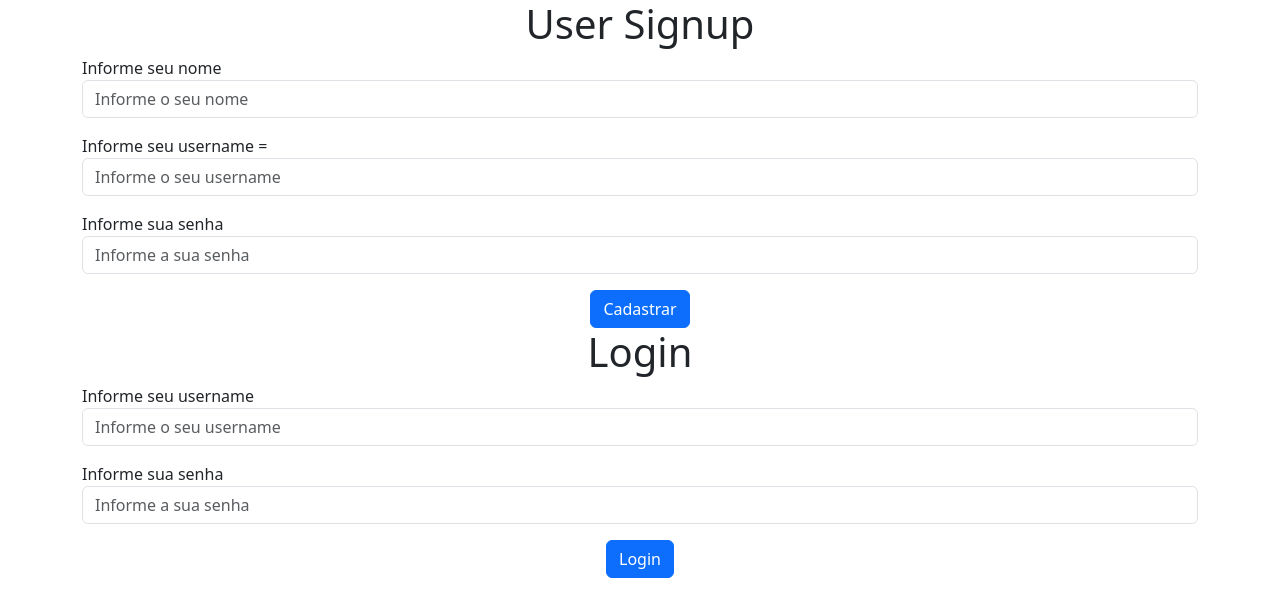
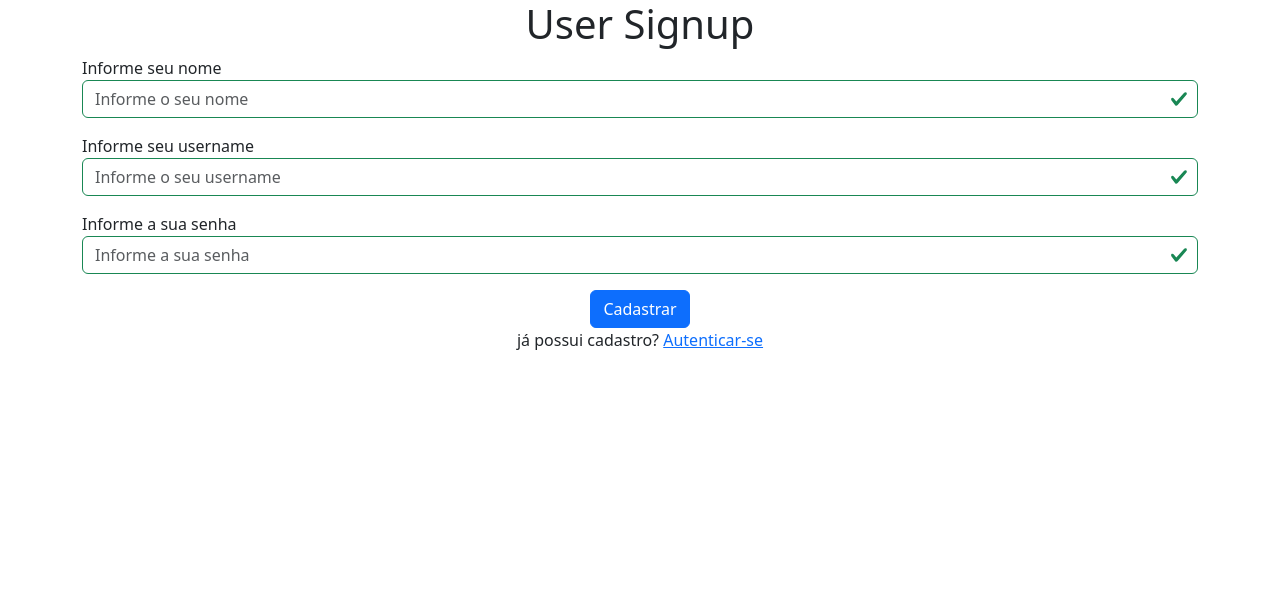
Before and after one commit to viniciuspegorini/pw25s-2023-1, a React (Vite) app in the folder aula1/client/: page /signup in a window 1280 px wide. Shown: the top 616 px of the page. Built offline with nearby package versions, Linux system fonts and the light colour scheme.

Commit message:
Criando o componente ButtonWithProgress e Input e adicionando Rotas com react-router-dom

```diff
--- a/aula1/client/package.json
+++ b/aula1/client/package.json
@@ -11,7 +11,8 @@
   "dependencies": {
     "axios": "^1.3.5",
     "react": "^18.2.0",
-    "react-dom": "^18.2.0"
+    "react-dom": "^18.2.0",
+    "react-router-dom": "^6.11.1"
   },
   "devDependencies": {
     "@types/react": "^18.0.28",
--- a/aula1/client/src/App.tsx
+++ b/aula1/client/src/App.tsx
@@ -1,34 +1,10 @@
-import { useState } from 'react'
-import reactLogo from './assets/react.svg'
-import viteLogo from '/vite.svg'
-import './App.css'
+import { SignRoutes } from "./routes/SignRoutes"
 
 function App() {
-  const [count, setCount] = useState(0)
-
   return (
-    <div className="App">
-      <div>
-        <a href="https://vitejs.dev" target="_blank">
-          <img src={viteLogo} className="logo" alt="Vite logo" />
-        </a>
-        <a href="https://reactjs.org" target="_blank">
-          <img src={reactLogo} className="logo react" alt="React logo" />
-        </a>
-      </div>
-      <h1>Vite + React + TESTE AULA PW25S</h1>
-      <div className="card">
-        <button onClick={() => setCount((count) => count + 1)}>
-          count is {count}
-        </button>
-        <p>
-          Edit <code>src/App.tsx</code> and save to test HMR
-        </p>
-      </div>
-      <p className="read-the-docs">
-        Click on the Vite and React logos to learn more
-      </p>
-    </div>
+    <>
+      <SignRoutes />
+    </>
   )
 }
 
--- /dev/null
+++ b/aula1/client/src/components/ButtonWithProgress/index.tsx
@@ -0,0 +1,31 @@
+interface IButtonWithProgressProps {
+  className: string;
+  disabled: boolean;
+  onClick: () => void;
+  pendingApiCall: boolean;
+  text: string;
+}
+
+export function ButtonWithProgress({
+  className,
+  disabled,
+  onClick,
+  pendingApiCall,
+  text,
+}: IButtonWithProgressProps) {
+  return (
+    <button
+      className={className || "btn btn-primary"}
+      disabled={disabled}
+      onClick={onClick}
+    >
+      {pendingApiCall && (
+        <div
+          className="spinner-border text-light-spinner spinner-border-sm mr-sm-1"
+          role="status"
+        ></div>
+      )}
+      {text || "Salvar"}
+    </button>
+  );
+}
--- /dev/null
+++ b/aula1/client/src/components/Input/index.tsx
@@ -0,0 +1,44 @@
+import { ChangeEvent } from "react";
+
+interface IInputProps {
+  label: string;
+  className: string;
+  hasError: boolean;
+  type: string;
+  placeholder: string;
+  name: string;
+  value: string;
+  error: string;
+  onChange: (event: ChangeEvent<HTMLInputElement>) => void;
+}
+
+export function Input({
+  label,
+  className,
+  hasError,
+  type,
+  placeholder,
+  name,
+  value,
+  error,
+  onChange,
+}: IInputProps) {
+  let inputClassName = className;
+  if (hasError != undefined) {
+    inputClassName += hasError ? " is-invalid" : " is-valid";
+  }
+  return (
+    <>
+      <label>{label}</label>
+      <input
+        className={inputClassName}
+        type={type || "text"}
+        placeholder={placeholder}
+        name={name}
+        value={value}
+        onChange={onChange}
+      />
+      {hasError && <div className="invalid-feedback">{error}</div>}
+    </>
+  );
+}
--- a/aula1/client/src/main.tsx
+++ b/aula1/client/src/main.tsx
@@ -1,13 +1,12 @@
 import React from 'react'
 import ReactDOM from 'react-dom/client'
+import { BrowserRouter } from 'react-router-dom'
 import App from './App'
-// import './index.css'
-import { UserSignupPage } from './pages/UserSignupPage'
-import { LoginPage } from './pages/LoginPage'
 
 ReactDOM.createRoot(document.getElementById('root') as HTMLElement).render(
   <React.StrictMode>
-    <UserSignupPage />
-    <LoginPage />
+    <BrowserRouter>
+      <App />
+    </BrowserRouter>
   </React.StrictMode>,
 )
--- a/aula1/client/src/pages/LoginPage.tsx
+++ b/aula1/client/src/pages/LoginPage.tsx
@@ -1,6 +1,8 @@
 import { ChangeEvent, useState } from "react";
 import AuthService from "../service/AuthService";
 import { IUserLogin } from "../commons/interfaces";
+import { ButtonWithProgress } from "../components/ButtonWithProgress";
+import { Link } from "react-router-dom";
 
 export function LoginPage() {
   const [form, setForm] = useState({
@@ -9,6 +11,7 @@ export function LoginPage() {
   });
   const [apiError, setApiError] = useState(false);
   const [userAuthenticated, setUserAuthenticated] = useState(false);
+  const [pendingApiCall, setPendingApiCall] = useState(false);
 
   const onChange = (event: ChangeEvent<HTMLInputElement>) => {
     const { value, name } = event.target;
@@ -27,6 +30,7 @@ export function LoginPage() {
       password: form.password,
     };
     console.log(user);
+    setPendingApiCall(true);
     AuthService.login(user)
           .then((response)=>{
             console.log(response.data);
@@ -39,7 +43,7 @@ export function LoginPage() {
             setApiError(true);
           })
           .finally( () => {
-
+            setPendingApiCall(false);
           });
     console.log("DEPOIS DO POST DO AXIOS");
   };
@@ -70,11 +74,20 @@ export function LoginPage() {
         />
       </div>
       <div className="text-center">
-        <button onClick={onClickLogin} className="btn btn-primary">
-          Login
-        </button>
+        <ButtonWithProgress
+          onClick={onClickLogin}
+          className="btn btn-primary"
+          disabled={pendingApiCall}
+          pendingApiCall={pendingApiCall}
+          text="Cadastrar"
+        />
         {userAuthenticated && <div className="alert alert-success">Usuário autenticado com sucesso!</div>}
         {apiError && <div className="alert alert-danger">Falha ao autenticar o usuário.</div>}
+      </div>
+      <div className="text-center">
+        <span>não possui cadastro? </span>
+        <Link to="/signup">Cadastrar-se</Link>
+
       </div>
     </div>
   );
--- a/aula1/client/src/pages/UserSignupPage.tsx
+++ b/aula1/client/src/pages/UserSignupPage.tsx
@@ -1,6 +1,9 @@
 import { ChangeEvent, useState } from "react";
 import AuthService from "../service/AuthService";
 import { IUserSignup } from "../commons/interfaces";
+import { ButtonWithProgress } from "../components/ButtonWithProgress";
+import { Input } from "../components/Input";
+import { Link, useNavigate } from "react-router-dom";
 
 export function UserSignupPage() {
   const [form, setForm] = useState({
@@ -16,6 +19,8 @@ export function UserSignupPage() {
   const [apiError, setApiError] = useState(false);
   const [userSaved, setUserSaved] = useState(false);
   const [pendingApiCall, setPendingApiCall] = useState(false);
+  const navigate = useNavigate();
+
 
   const onChange = (event: ChangeEvent<HTMLInputElement>) => {
     const { value, name } = event.target;
@@ -48,6 +53,7 @@ export function UserSignupPage() {
 
         setUserSaved(true);
         setApiError(false);
+        navigate("/");
       })
       .catch((responseError) => {
         setUserSaved(false);
@@ -69,68 +75,55 @@ export function UserSignupPage() {
   return (
     <div className="container">
       <h1 className="text-center">User Signup</h1>
+
       <div className="col-12 mb-3">
-        <label>Informe seu nome</label>
-        <input
-          className={
-            errors.displayName ? "form-control is-invalid" : "form-control"
-          }
+        <Input
+          label="Informe seu nome"
+          className="form-control"
           type="text"
           placeholder="Informe o seu nome"
           name="displayName"
           onChange={onChange}
           value={form.displayName}
+          hasError={errors.displayName ? true : false}
+          error={errors.displayName}
         />
-        {errors.displayName && (
-          <div className="invalid-feedback">{errors.displayName}</div>
-        )}
       </div>
+
       <div className="col-12 mb-3">
-        <label>Informe seu username = {form.username} </label>
-        <input
-          className={
-            errors.username ? "form-control is-invalid" : "form-control"
-          }
+        <Input
+          label="Informe seu username"
+          className="form-control"
           type="text"
           placeholder="Informe o seu username"
           name="username"
           onChange={onChange}
           value={form.username}
+          hasError={errors.username ? true : false}
+          error={errors.username}
         />
-        {errors.username && (
-          <div className="invalid-feedback">{errors.username}</div>
-        )}
       </div>
       <div className="col-12 mb-3">
-        <label>Informe sua senha</label>
-        <input
-          className={
-            errors.password ? "form-control is-invalid" : "form-control"
-          }
+        <Input
+          label="Informe a sua senha"
+          className="form-control"
           type="password"
           placeholder="Informe a sua senha"
           name="password"
           onChange={onChange}
           value={form.password}
+          hasError={errors.password ? true : false}
+          error={errors.password}
         />
-        {errors.password && (
-          <div className="invalid-feedback">{errors.password}</div>
-        )}
       </div>
       <div className="text-center">
-        <button
+        <ButtonWithProgress
           onClick={onClickSignup}
           className="btn btn-primary"
           disabled={pendingApiCall}
-          >
-          {pendingApiCall && (
-            <div
-              className="spinner-border text-light-spinner spinner-border-sm mr-sm-1"
-              role="status">
-            </div>
-          )}
-          Cadastrar
-        </button>
+          pendingApiCall={pendingApiCall}
+          text="Cadastrar"
+        />
         {userSaved && (
           <div className="alert alert-success">
             Usuário cadastrado com sucesso!
@@ -142,6 +135,10 @@ export function UserSignupPage() {
           </div>
         )}
       </div>
+      <div className="text-center">
+        <span>já possui cadastro? </span>
+        <Link to="/">Autenticar-se</Link>
+      </div>
     </div>
   );
 }
--- /dev/null
+++ b/aula1/client/src/routes/AuthenticatedRoutes/index.tsx
@@ -0,0 +1,5 @@
+
+
+export function AuthenticatedRoutes() {
+
+}
--- /dev/null
+++ b/aula1/client/src/routes/BaseRoutes/index.tsx
@@ -0,0 +1,4 @@
+
+export function BaseRoutes() {
+
+}
--- /dev/null
+++ b/aula1/client/src/routes/SignRoutes/index.tsx
@@ -0,0 +1,16 @@
+import { Route, Routes } from "react-router-dom";
+import { LoginPage } from "../../pages/LoginPage";
+import { UserSignupPage } from "../../pages/UserSignupPage";
+
+export function SignRoutes() {
+  return (
+    <>
+      <Routes>
+        <Route path="/" element={<LoginPage />} />
+        <Route path="/signup" element={<UserSignupPage />} />
+
+        <Route path="*" element={<LoginPage />} />
+      </Routes>
+    </>
+  );
+}
```
Also changed, not shown: 1 other file (tests, documents, lock files or other folders).
